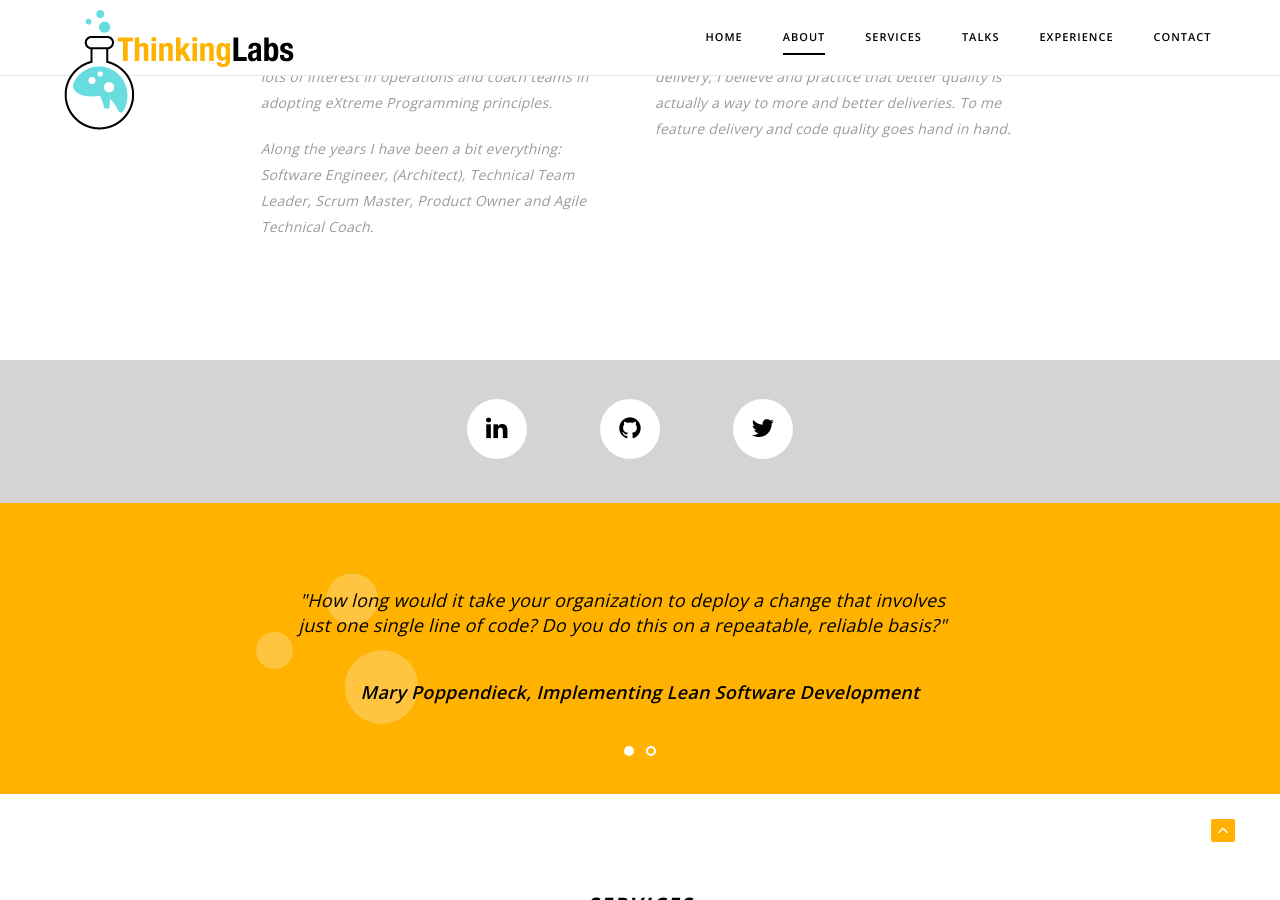
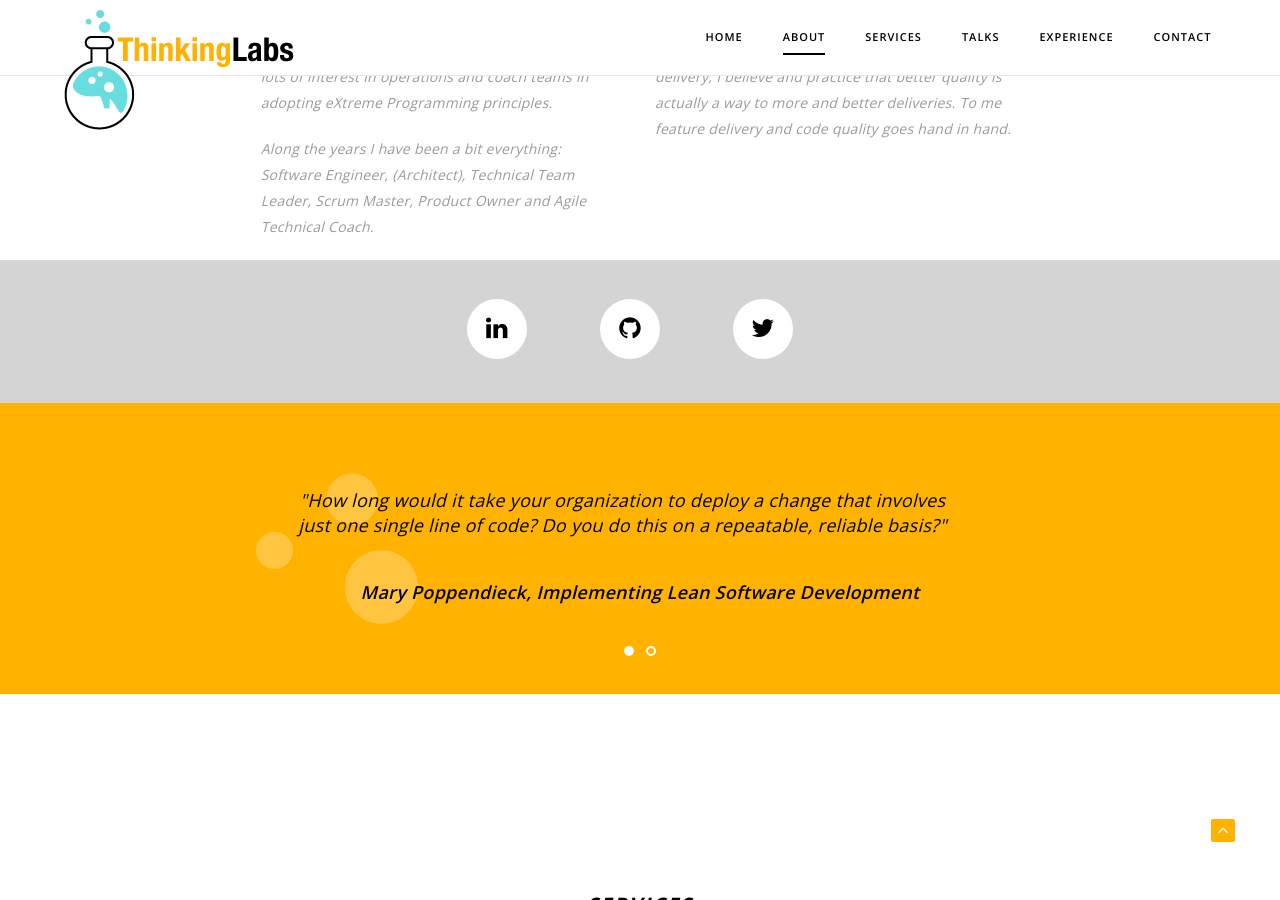
Before and after one commit to thinkinglabs/thinkinglabs.github.io, a Jekyll site: the page built from index.html, in a window 1280 px wide and 900 px high, scrolled down 1261 px. Built offline with Jekyll 4.4.1, drawn with Linux system fonts in a browser that asks for light colours; nearby versions of some CDN libraries; library files that are not in the unit come from our copies.

```diff
--- a/_includes/about.html
+++ b/_includes/about.html
@@ -19,6 +19,11 @@
             </div>
         </div>
     </div>
+
+
+    {% include socialmedia.html %}
+
+    {% include quotes.html %}
 </section>
 
 <!-- End of About -->
--- a/_includes/banner.html
+++ b/_includes/banner.html
@@ -1,6 +1,5 @@
 <!-- Banner -->
-
-<section class="parallax1 parallax-fix full-screen no-padding" id="slider">
+<section class="parallax1 parallax-fix full-screen no-padding" id="home">
     <img class="parallax-background-img" src="/images/banner.jpg" alt="" />
     <div class="container full-screen position-relative">
         <div class="slider-typography">
--- a/_includes/navigation.html
+++ b/_includes/navigation.html
@@ -17,9 +17,9 @@
             <div class="col-md-9 text-right">
                 <div class="navbar-collapse collapse">
                     <ul class="nav navbar-nav navbar-right">
-                        <li><a href="#slider" class="inner-link">Home</a> </li>
-                        <li><a href="#about" class="inner-link">About</a> </li>
-                        <li><a href="#services" class="inner-link">Services</a> </li>
+                        <li><a href="#home" class="inner-link">Home</a></li>
+                        <li><a href="#about" class="inner-link">About</a></li>
+                        <li><a href="#services" class="inner-link">Services</a></li>
                         <li><a href="#talks" class="inner-link">Talks</a></li>
                         <li><a href="#experience" class="inner-link">Experience</a></li>
                         <!-- <li><a href="#blog" class="inner-link">Blog</a></li> -->
--- a/_includes/quotes.html
+++ b/_includes/quotes.html
@@ -1,6 +1,6 @@
 <!-- Quote -->
 
-<section id="testimonial" class="bg-yellow no-padding-section">
+<section id="quotes" class="bg-yellow no-padding-section">
     <div class="container">
         <div class="col-md-8 text-center center-col blockqoute-dark bubbles padding-section-bottom">
             <div class="carousel slide jumbotron testimonial" id="slider-content">
--- a/_layouts/talk.html
+++ b/_layouts/talk.html
@@ -98,7 +98,8 @@
     <script type="text/javascript" src="/js/imagesloaded.pkgd.min.js"></script>
     <!-- one page navigation-->
     <script type="text/javascript" src="/js/one-page-main.js"></script>
-    <!-- setting -->
-    <script type="text/javascript" src="/js/main.js"></script>
+    <script type="text/javascript">
+      $('nav').addClass('shrink-nav');
+    </script>
 </body>
 </html>
--- a/index.html
+++ b/index.html
@@ -33,10 +33,6 @@
 {% include banner.html %}
 
 {% include about.html %}
-
-{% include socialmedia.html %}
-
-{% include quotes.html %}
 
 {% include services.html %}
 
```
